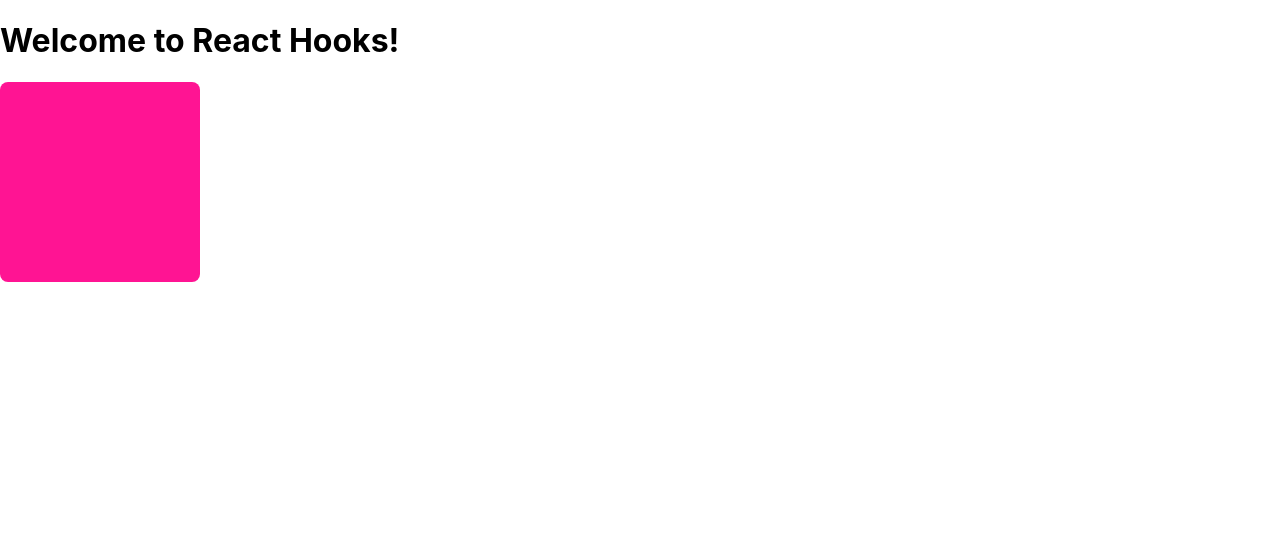
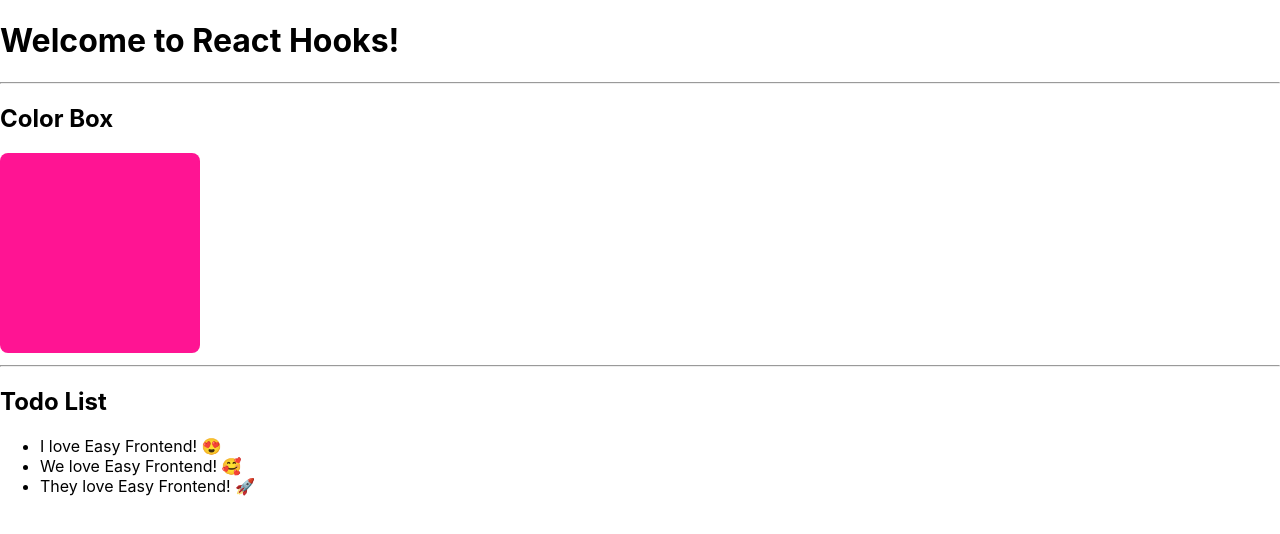
Before and after one commit to lehai051092/learn-react-hooks-basic, a React (Create React App) app: page / in a window 1280 px wide. Shown: the top 534 px of the page. Built offline with nearby package versions, Linux system fonts and the light colour scheme.

Commit message:
useState() lab - TodoList List and Remove

```diff
--- a/src/App.js
+++ b/src/App.js
@@ -1,11 +1,34 @@
 import './App.scss';
 import ColorBox from "./components/ColorBox";
+import {useState} from "react";
+import TodoList from "./components/TodoList";
 
 function App() {
+    const [todoList, setTodoList] = useState(
+        [
+            {id: 1, title: 'I love Easy Frontend! 😍 '},
+            {id: 2, title: 'We love Easy Frontend! 🥰 '},
+            {id: 3, title: 'They love Easy Frontend! 🚀 '},
+        ]
+    );
+
+    const handleTodoClick = (todo) => {
+        const index = todoList.findIndex(x => x.id === todo.id);
+        if (index < 0) return;
+        const newTodoList = [...todoList];
+        newTodoList.splice(index, 1);
+        setTodoList(newTodoList);
+    }
+
     return (
         <div className="app">
             <h1>Welcome to React Hooks!</h1>
+            <hr/>
+            <h2>Color Box</h2>
             <ColorBox/>
+            <hr/>
+            <h2>Todo List</h2>
+            <TodoList todoList={todoList} onTodoClick={handleTodoClick}/>
         </div>
     );
 }
--- /dev/null
+++ b/src/components/TodoList/index.jsx
@@ -0,0 +1,32 @@
+import React from 'react';
+import PropTypes from 'prop-types';
+
+TodoList.propTypes = {
+    todoList: PropTypes.array,
+    onTodoClick: PropTypes.func,
+};
+
+TodoList.defaultProps = {
+    todoList: [],
+    onTodoClick: null
+}
+
+function TodoList(props) {
+    const {todoList, onTodoClick} = props;
+    const handleClick = (todo) => {
+        if (onTodoClick) {
+            onTodoClick(todo);
+        }
+    }
+    return (
+        <ul className='todo-list'>
+            {todoList.map(todo => (
+                <li key={todo.id} onClick={() => handleClick(todo)}>
+                    {todo.title}
+                </li>
+            ))}
+        </ul>
+    );
+}
+
+export default TodoList;
```
Also changed, not shown: src/components/TodoList/todo-list.scss (added).
